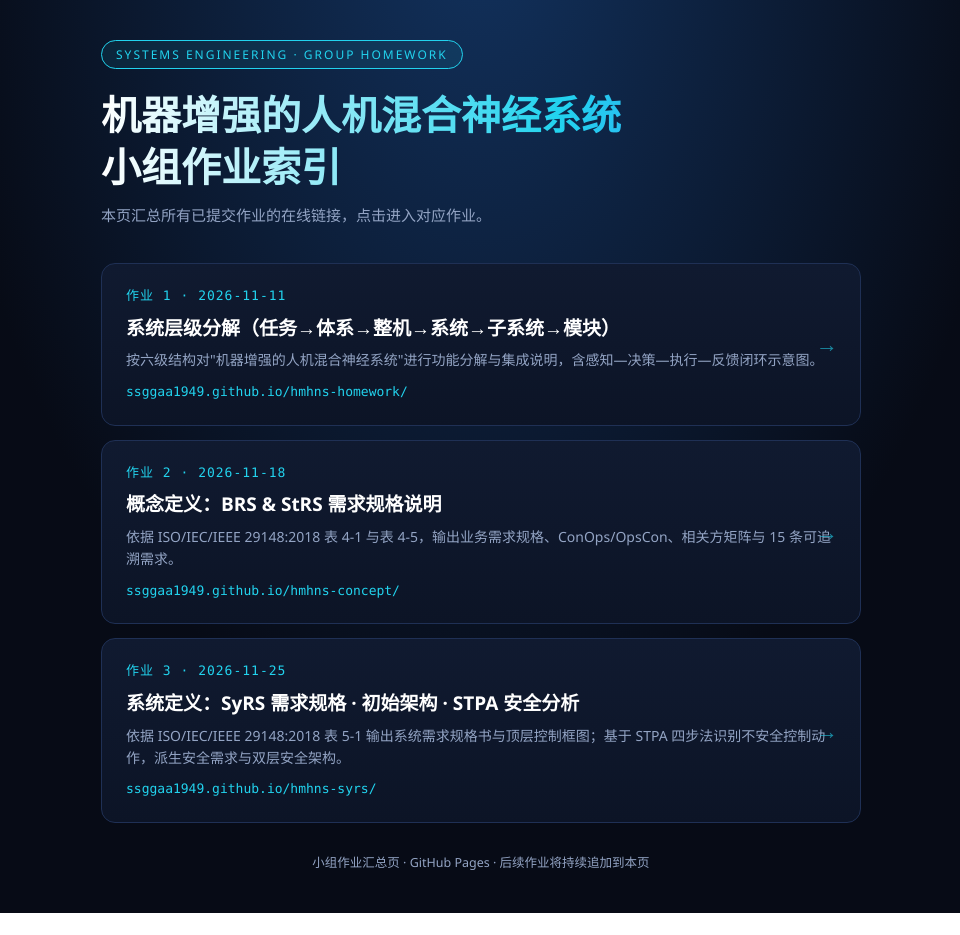
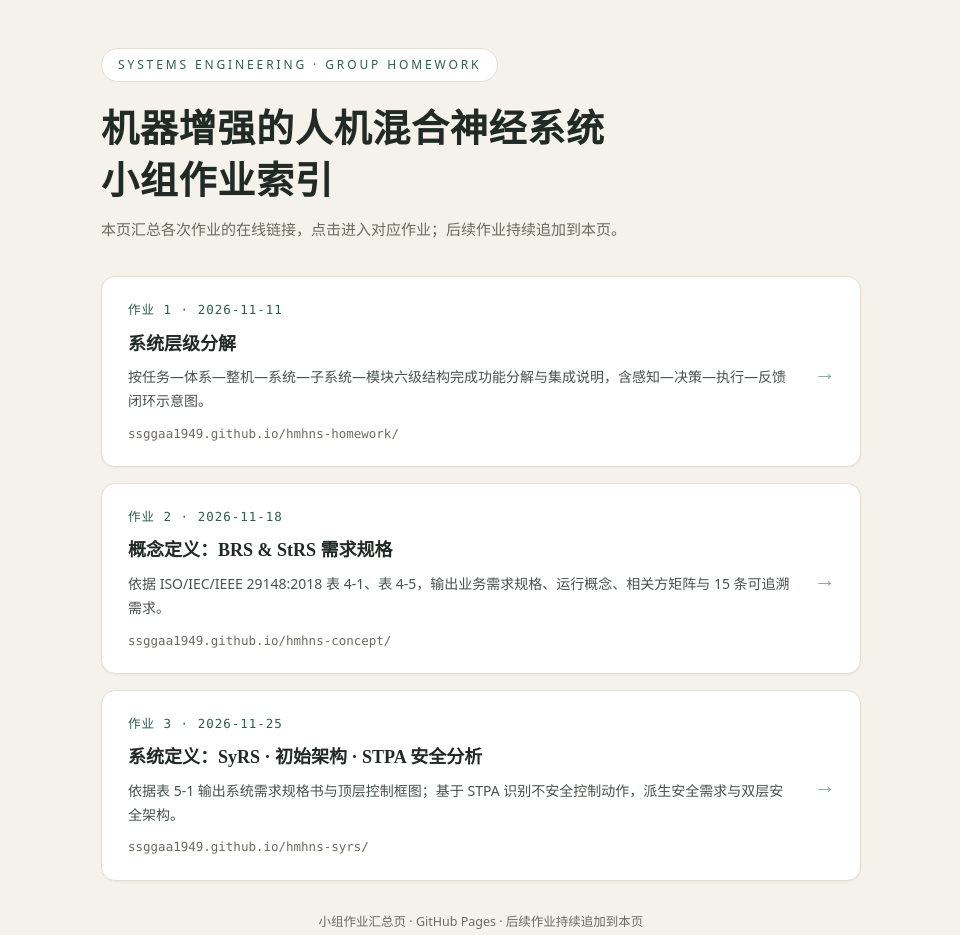
Before and after one commit to ssggaa1949/ssggaa1949.github.io, a plain HTML site: page index.html in a window 1280 px wide. Shown: the whole page, without its empty margins (159-1119 px from the left). Before the commit the page ends 913 px from the top, so only its background shows below. Drawn offline with Linux system fonts and the light colour scheme; a web font is replaced by a local one.

Commit message:
Add files via upload

```diff
--- a/index.html
+++ b/index.html
@@ -4,51 +4,25 @@
 <meta charset="UTF-8">
 <meta name="viewport" content="width=device-width, initial-scale=1.0">
 <title>小组作业索引 · 机器增强的人机混合神经系统</title>
+<link rel="stylesheet" href="https://miaoda.feishu.cn/fonts/css2?family=Noto+Serif+SC:wght@600;700;900&family=Noto+Sans+SC:wght@300;400;500;700&display=swap">
 <style>
   :root{
-    --bg:#070b16;--card:#101a30;--line:#1f3055;
-    --cyan:#22d3ee;--blue:#3b82f6;--muted:#93a4c4;
+    --bg:#F5F2EC;--paper:#FFFFFF;--ink:#222A26;--ink2:#4A524D;--muted:#6E6A5E;--line:#E5DFD2;
+    --green:#2F5D50;--green-soft:#E9F0ED;--ochre:#9A6B2F;--ochre-soft:#F5ECDD;--navy:#33506B;--navy-soft:#EAEFF3;
   }
   *{box-sizing:border-box;margin:0;padding:0}
-  body{
-    font-family:"Segoe UI","Microsoft YaHei",system-ui,sans-serif;
-    background:radial-gradient(ellipse at 50% -10%, #12325e 0%, #070b16 60%);
-    color:#e6edf7;min-height:100vh;display:flex;align-items:center;justify-content:center;
-    padding:40px 20px;line-height:1.6;
-  }
+  body{font-family:"Noto Sans SC","PingFang SC","Microsoft YaHei",system-ui,sans-serif;background:var(--bg);color:var(--ink);min-height:100vh;display:flex;align-items:center;justify-content:center;padding:48px 20px;line-height:1.7;-webkit-font-smoothing:antialiased}
   .wrap{max-width:760px;width:100%}
-  .tag{
-    display:inline-block;padding:4px 14px;border:1px solid var(--cyan);
-    border-radius:999px;color:var(--cyan);font-size:12px;letter-spacing:2px;
-    margin-bottom:20px;background:rgba(34,211,238,.08);
-  }
-  h1{
-    font-size:clamp(26px,4vw,40px);font-weight:800;line-height:1.3;
-    background:linear-gradient(90deg,#fff,var(--cyan) 60%,var(--blue));
-    -webkit-background-clip:text;background-clip:text;color:transparent;
-    margin-bottom:10px;
-  }
-  .sub{color:var(--muted);margin-bottom:36px;font-size:15px}
-  .item{
-    display:block;text-decoration:none;color:inherit;
-    background:linear-gradient(180deg,var(--card),#0c1426);
-    border:1px solid var(--line);border-radius:14px;padding:22px 24px;margin-bottom:14px;
-    transition:.2s;position:relative;overflow:hidden;
-  }
-  .item:hover{border-color:var(--cyan);transform:translateY(-2px)}
-  .item .num{
-    font-family:Consolas,monospace;color:var(--cyan);font-size:13px;
-    letter-spacing:1px;margin-bottom:6px;
-  }
-  .item h2{font-size:19px;margin-bottom:6px;color:#fff}
-  .item p{color:var(--muted);font-size:14px;margin-bottom:10px}
-  .item .url{
-    font-family:Consolas,monospace;font-size:13px;color:var(--cyan);
-  }
-  .item .go{
-    position:absolute;right:22px;top:50%;transform:translateY(-50%);
-    color:var(--cyan);font-size:22px;opacity:.6;
-  }
+  .tag{display:inline-block;padding:6px 16px;border:1px solid var(--line);border-radius:999px;color:var(--green);font-size:12px;letter-spacing:.24em;margin-bottom:22px;background:var(--paper)}
+  h1{font-family:"Noto Serif SC",serif;font-size:clamp(26px,4vw,38px);font-weight:700;line-height:1.35;letter-spacing:.02em;margin-bottom:10px}
+  .sub{color:var(--muted);margin-bottom:34px;font-size:15px}
+  .item{display:block;text-decoration:none;color:inherit;background:var(--paper);border:1px solid var(--line);border-radius:14px;padding:22px 64px 22px 26px;margin-bottom:16px;transition:.2s;position:relative;box-shadow:0 1px 2px rgba(34,42,38,.05)}
+  .item:hover{border-color:var(--green);transform:translateY(-2px);box-shadow:0 6px 18px rgba(47,93,80,.10)}
+  .item .num{font-family:Consolas,monospace;color:var(--green);font-size:12.5px;letter-spacing:.08em;margin-bottom:8px}
+  .item h2{font-family:"Noto Serif SC",serif;font-size:18px;margin-bottom:6px;color:var(--ink);font-weight:700}
+  .item p{color:var(--ink2);font-size:14px;margin-bottom:10px}
+  .item .url{font-family:Consolas,monospace;font-size:12.5px;color:var(--muted)}
+  .item .go{position:absolute;right:24px;top:50%;transform:translateY(-50%);color:var(--green);font-size:22px;opacity:.55}
   footer{margin-top:30px;color:var(--muted);font-size:12.5px;text-align:center}
 </style>
 </head>
@@ -56,33 +30,33 @@
 <div class="wrap">
   <span class="tag">SYSTEMS ENGINEERING · GROUP HOMEWORK</span>
   <h1>机器增强的人机混合神经系统<br>小组作业索引</h1>
-  <p class="sub">本页汇总所有已提交作业的在线链接，点击进入对应作业。</p>
+  <p class="sub">本页汇总各次作业的在线链接，点击进入对应作业；后续作业持续追加到本页。</p>
 
   <a class="item" href="https://ssggaa1949.github.io/hmhns-homework/">
     <div class="num">作业 1 · 2026-11-11</div>
-    <h2>系统层级分解（任务→体系→整机→系统→子系统→模块）</h2>
-    <p>按六级结构对"机器增强的人机混合神经系统"进行功能分解与集成说明，含感知—决策—执行—反馈闭环示意图。</p>
+    <h2>系统层级分解</h2>
+    <p>按任务—体系—整机—系统—子系统—模块六级结构完成功能分解与集成说明，含感知—决策—执行—反馈闭环示意图。</p>
     <div class="url">ssggaa1949.github.io/hmhns-homework/</div>
     <div class="go">→</div>
   </a>
 
   <a class="item" href="https://ssggaa1949.github.io/hmhns-concept/">
     <div class="num">作业 2 · 2026-11-18</div>
-    <h2>概念定义：BRS &amp; StRS 需求规格说明</h2>
-    <p>依据 ISO/IEC/IEEE 29148:2018 表 4-1 与表 4-5，输出业务需求规格、ConOps/OpsCon、相关方矩阵与 15 条可追溯需求。</p>
+    <h2>概念定义：BRS &amp; StRS 需求规格</h2>
+    <p>依据 ISO/IEC/IEEE 29148:2018 表 4-1、表 4-5，输出业务需求规格、运行概念、相关方矩阵与 15 条可追溯需求。</p>
     <div class="url">ssggaa1949.github.io/hmhns-concept/</div>
     <div class="go">→</div>
   </a>
 
   <a class="item" href="https://ssggaa1949.github.io/hmhns-syrs/">
     <div class="num">作业 3 · 2026-11-25</div>
-    <h2>系统定义：SyRS 需求规格 · 初始架构 · STPA 安全分析</h2>
-    <p>依据 ISO/IEC/IEEE 29148:2018 表 5-1 输出系统需求规格书与顶层控制框图；基于 STPA 四步法识别不安全控制动作，派生安全需求与双层安全架构。</p>
+    <h2>系统定义：SyRS · 初始架构 · STPA 安全分析</h2>
+    <p>依据表 5-1 输出系统需求规格书与顶层控制框图；基于 STPA 识别不安全控制动作，派生安全需求与双层安全架构。</p>
     <div class="url">ssggaa1949.github.io/hmhns-syrs/</div>
     <div class="go">→</div>
   </a>
 
-  <footer>小组作业汇总页 · GitHub Pages · 后续作业将持续追加到本页</footer>
+  <footer>小组作业汇总页 · GitHub Pages · 后续作业持续追加到本页</footer>
 </div>
 </body>
 </html>
```
